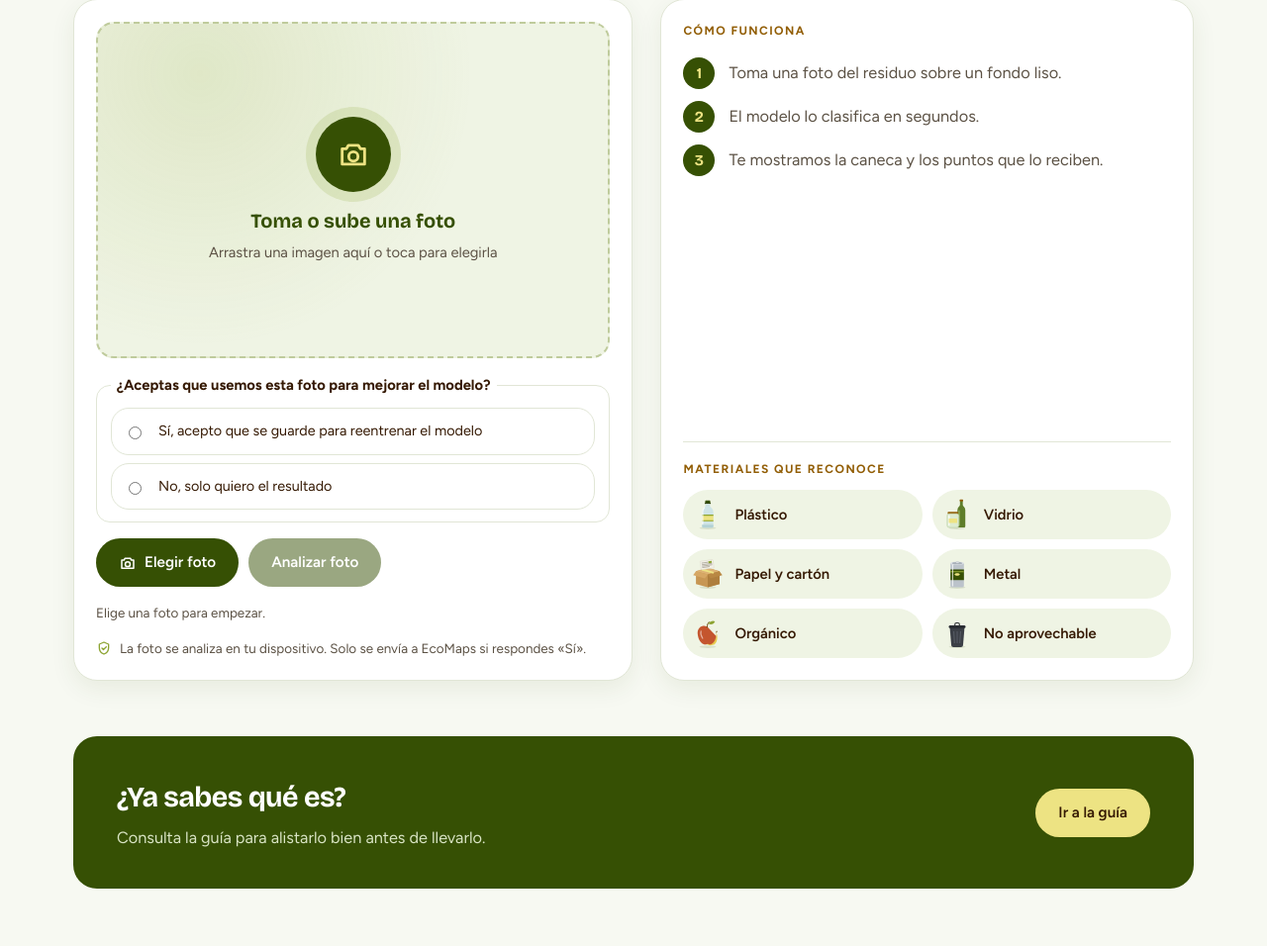
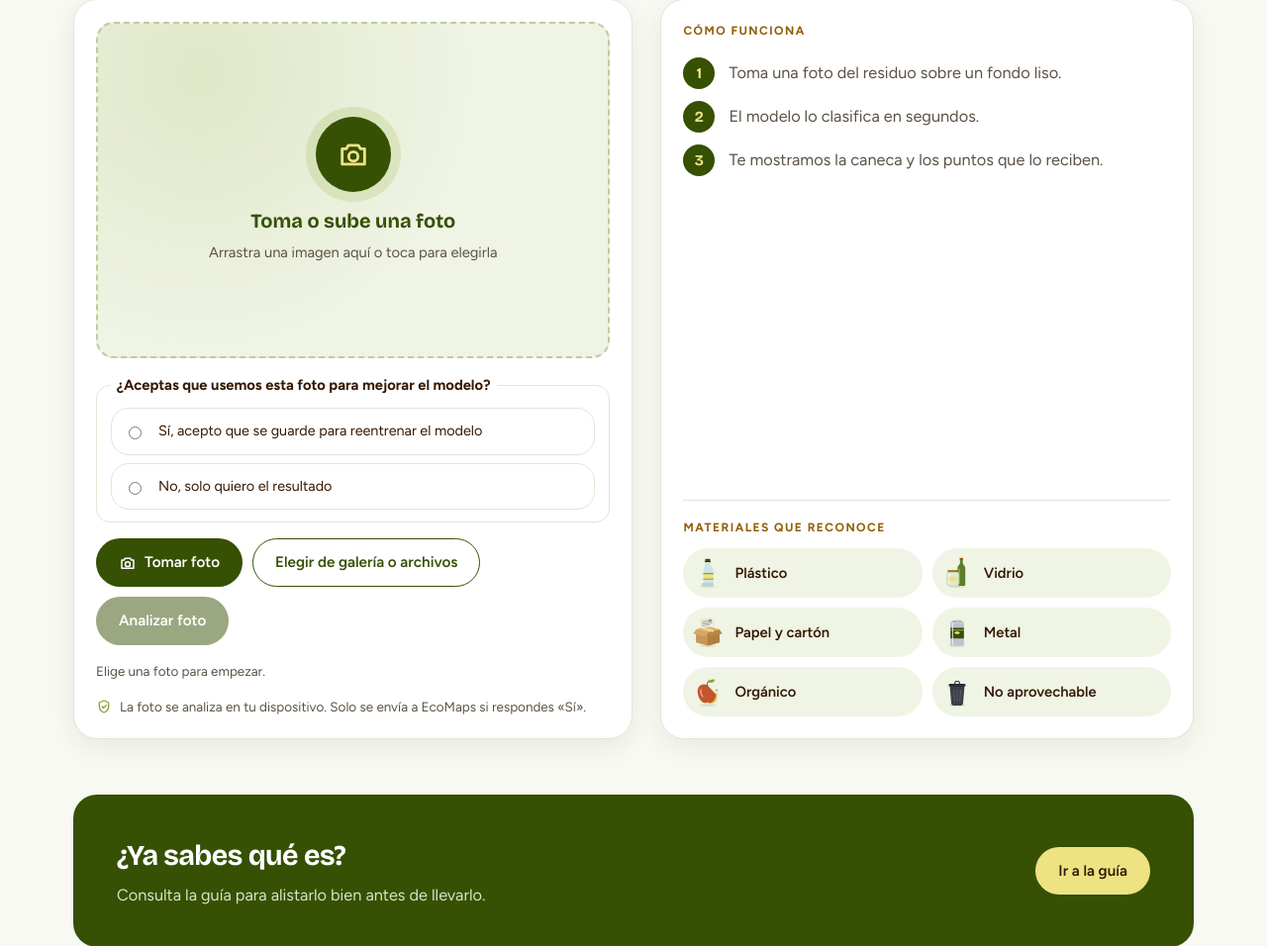
Before and after one commit to eileen009/Ecomaps, a Flask app: page /clasificar in a window 1280 px wide. Shown: the part 384-1340 px from the top of the page at 99% size. Run offline with Flask 3, Linux system fonts and the light colour scheme; parts of the project's set-up code (start-up, migrations or seed data) failed here and were passed over.

Commit message:
agregar fotos locales

```diff
--- a/app/static/js/clasificar.js
+++ b/app/static/js/clasificar.js
@@ -337,8 +337,9 @@ function clfLimpiar() {
   vista.hidden = true; vista.removeAttribute('src');
   clfEl('zona-vacia').hidden = false;
   clfEl('btn-limpiar').hidden = true;
-  clfEl('txt-boton').textContent = 'Elegir foto';
   clfEl('foto').value = '';
+  const camara = clfEl('foto-camara');
+  if (camara) camara.value = '';
   clfReiniciarConsentimiento();
   clfMostrarEstado('inicio');
   clfActualizarBoton();
@@ -356,7 +357,6 @@ function clfElegirArchivo(archivo) {
   vista.hidden = false;
   clfEl('zona-vacia').hidden = true;
   clfEl('btn-limpiar').hidden = false;
-  clfEl('txt-boton').textContent = 'Cambiar foto';
   clfArchivo = archivo;
   clfReiniciarConsentimiento();      // cada foto necesita su propia respuesta
   clfMostrarEstado('inicio');
@@ -403,6 +403,11 @@ document.addEventListener('DOMContentLoaded', () => {
   if (!input || !zona) return;   // en /actividad solo se reutiliza clasificarImagen()
 
   input.addEventListener('change', (e) => clfElegirArchivo(e.target.files[0]));
+  // La cámara y la galería usan el mismo flujo; se vacía el otro input para que la misma foto pueda volver a elegirse.
+  clfEl('foto-camara')?.addEventListener('change', (e) => {
+    clfElegirArchivo(e.target.files[0]);
+    input.value = '';
+  });
   document.querySelectorAll('input[name="consentimiento"]').forEach((r) => r.addEventListener('change', () => {
     clfAcepta = r.value === 'si';
     clfActualizarBoton();
--- a/app/templates/clasificar.html
+++ b/app/templates/clasificar.html
@@ -43,7 +43,10 @@
           </span>
           <span class="clasif__escaner" aria-hidden="true" hidden></span>
         </label>
-        <input type="file" id="foto" accept="image/*" capture="environment" class="visually-hidden">
+        <!-- Galería o archivos locales (sin capture, para poder elegir una foto ya guardada) -->
+        <input type="file" id="foto" accept="image/*" class="visually-hidden">
+        <!-- Cámara (en celular abre la cámara directamente; en computador abre el selector de archivos) -->
+        <input type="file" id="foto-camara" accept="image/*" capture="environment" class="visually-hidden">
 
         <!-- Consentimiento: sin responder Sí o No no se puede analizar la foto -->
         <fieldset class="clasif__consent" id="consentimiento">
@@ -59,9 +62,12 @@
         </fieldset>
 
         <div class="clasif__acciones">
-          <label for="foto" class="btn btn--primary">
+          <label for="foto-camara" class="btn btn--primary">
             <svg width="18" height="18" aria-hidden="true"><use href="{{ icono }}#i-camara"/></svg>
-            <span id="txt-boton">Elegir foto</span>
+            <span>Tomar foto</span>
+          </label>
+          <label for="foto" class="btn btn--outline">
+            <span id="txt-boton">Elegir de galería o archivos</span>
           </label>
           <button type="button" class="btn btn--primary" id="btn-analizar" disabled>Analizar foto</button>
           <button type="button" class="btn btn--ghost" id="btn-limpiar" hidden>Probar otra</button>
```
